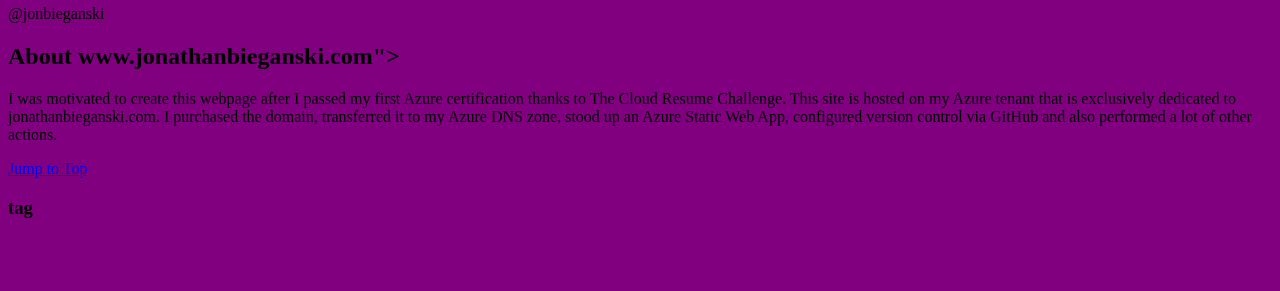
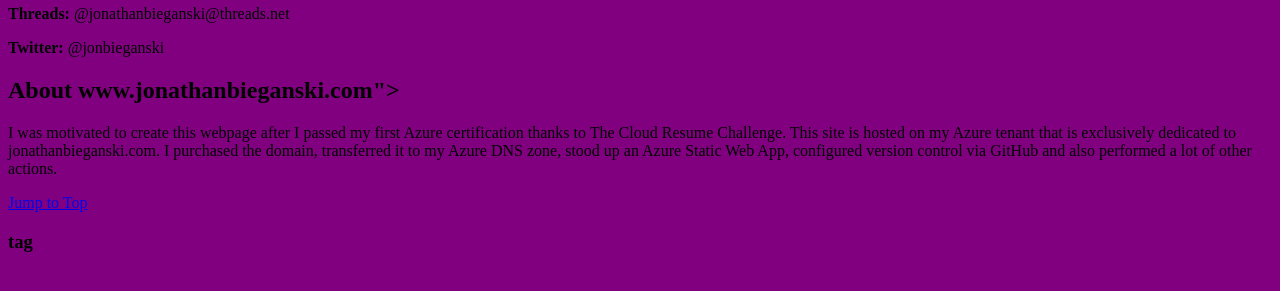
Before and after one commit to jonathanbieganski/www.jonathanbieganski.com, a plain HTML site: page index.html in a window 1280 px wide. Shown: the part 209-500 px from the top of the page. Drawn offline with Linux system fonts and the light colour scheme.

```diff
--- a/index.html
+++ b/index.html
@@ -32,7 +32,8 @@
     <a href="https://google.com" target="_blank">Google.com</a>
     <a href="mailto:jonathanbieganski@outlook.com">Email Me</a>
 
-    <p class="twitter">@jonbieganski</p>
+    <p><b>Threads:</b> @jonathanbieganski@threads.net</p>
+    <p><b>Twitter:</b> @jonbieganski</p>
 
     <h2 id="section-experience">About www.jonathanbieganski.com"></www></h2>
     <p>I was motivated to create this webpage after I passed my first Azure certification thanks to The Cloud Resume Challenge. This site is hosted on my Azure tenant that is exclusively dedicated to jonathanbieganski.com. I purchased the domain, transferred it to my Azure DNS zone, stood up an Azure Static Web App, configured version control via GitHub and also performed a lot of other actions.</p>
```
